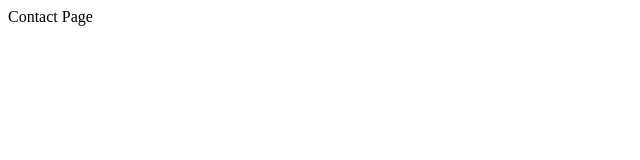
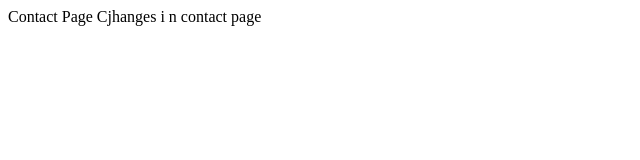
Before and after one commit to abhishek17dubey/GitFirst, a plain HTML site: page contact.html in a window 1280 px wide. Shown: the whole page, without its empty margins (0-640 px from the left). Drawn offline with Linux system fonts and the light colour scheme.

Commit message:
Contact.html added

```diff
--- a/contact.html
+++ b/contact.html
@@ -1,3 +1,4 @@
 <Html>
  Contact Page
+ Cjhanges i n contact page
 <Html/>
```
